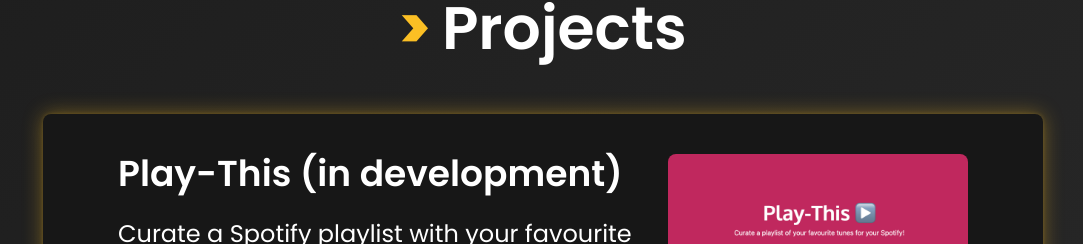
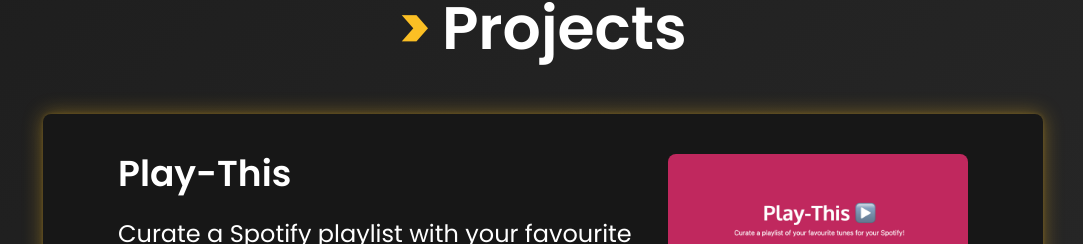
Before and after one commit to UnclePedro/My-Portfolio, a React (Vite) app in the folder Front-End Portfolio/: page / in a window 1280 px wide. Shown: the part 1842-2086 px from the top of the page, without its empty margins (97-1180 px from the left). Built offline with nearby package versions, Linux system fonts and the light colour scheme.

Commit message:
Remove in development tag

```diff
--- a/Front-End Portfolio/src/App.tsx
+++ b/Front-End Portfolio/src/App.tsx
@@ -62,7 +62,7 @@
           description={
             'Curate a Spotify playlist with your favourite tunes through this interactive web app! Give it a custom name and save it to your own Spotify account.'
           }
-          title={'Play-This (in development)'}
+          title={'Play-This'}
           img={playThisProjectImg}
           isImgOnLeft={false}
           projectLink={'https://play-this-app.vercel.app/'}
```
